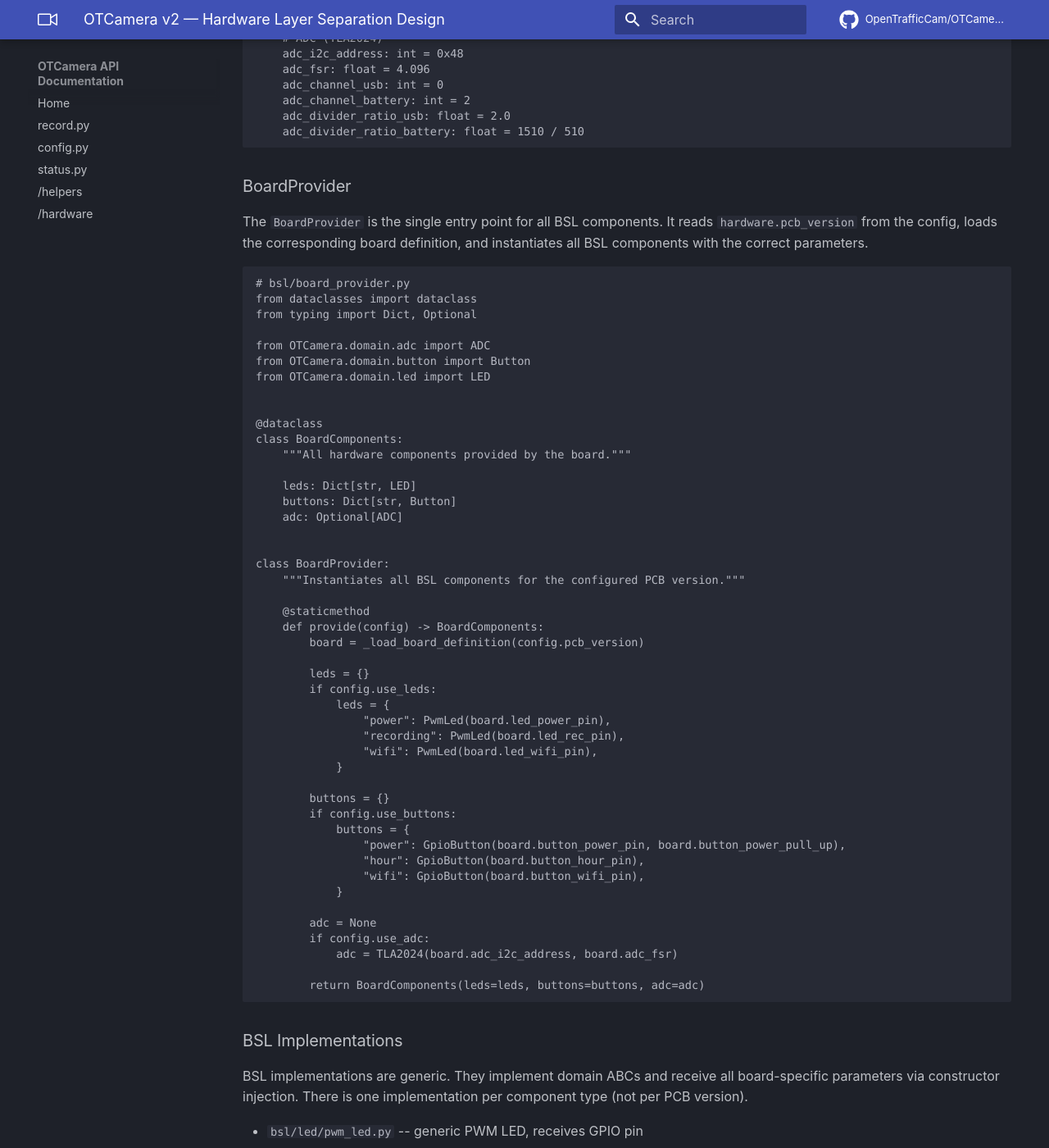
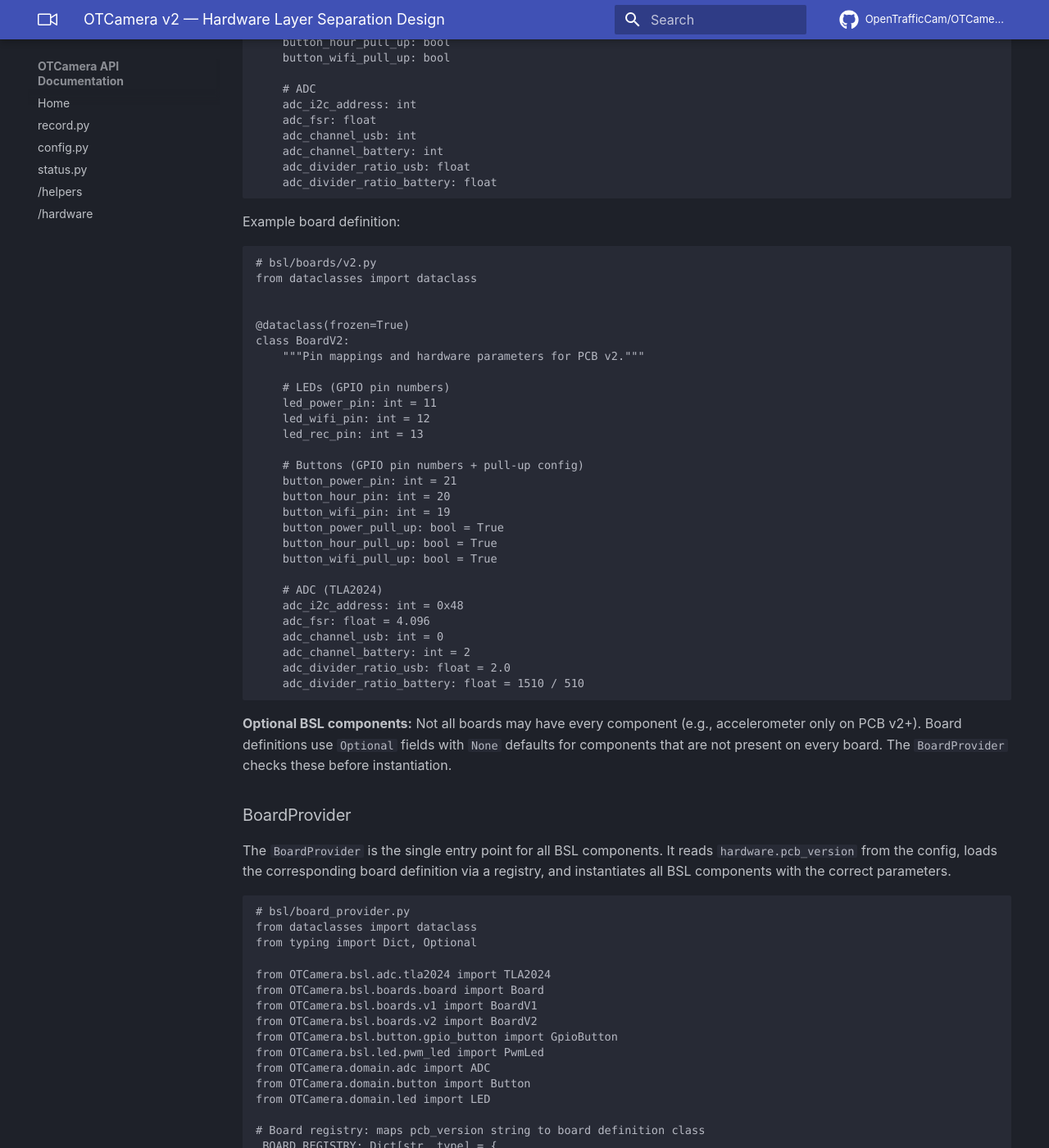
Before and after one commit to OpenTrafficCam/OTCamera, an MkDocs documentation site: the page built from docs/plans/2026-03-12-hardware-layer-separation-design.md, in a window 1280 px wide and 1400 px high, scrolled down 4009 px. Shown: the whole window at 82% size. Built offline with MkDocs 1.6.1 and Material for MkDocs 9.7.7, drawn with Linux system fonts in a browser that asks for light colours; comment, search, counter and statistics services are not loaded; some of the changed text lies outside the part shown.

Commit message:
docs: address spec review findings in hardware layer separation design
Fixes: missing BoardProvider registry/imports, ADCConfig for channel
mappings and divider ratios, Button.bind() interface definition, Board
protocol, pull-up config for all buttons, consistent config naming,
updated deletion list, optional BSL component handling, controller
contracts for empty LED/button dicts.

Co-Authored-By: Claude Opus 4.6 <noreply@anthropic.com>

````diff
--- a/docs/plans/2026-03-12-hardware-layer-separation-design.md
+++ b/docs/plans/2026-03-12-hardware-layer-separation-design.md
@@ -116,8 +116,9 @@ OTCamera/
 └── version.py
 ```
 
-### Deleted (updated, same as original design)
+### Deleted (updated from original design)
 
+From original design (unchanged):
 - `hardware/` directory -- controllers move to `controller/`, BSL components to `bsl/`
 - `plugin/camera/picamerax.py` -- legacy camera backend dropped
 - `plugin_ftp_server/` -- replaced by `adapter/upload/`
@@ -125,11 +126,49 @@ OTCamera/
 - `helpers/filesystem.py` -- absorbed into camera controller
 - `helpers/rpi.py` -- absorbed into power controller
 
+Added by this amendment:
+- `plugin/adc/` (both `adc_provider.py` and `tla2024.py`) -- moves to `bsl/adc/`, selection handled by `BoardProvider`
+- `plugin/led/` and `plugin/button/` -- originally planned in `plugin/` by the original design, now superseded by `bsl/led/` and `bsl/button/`
+
 ## Board Support Layer Details
 
 ### Board Definitions
 
 Each PCB version has a frozen dataclass in `bsl/boards/` containing all board-specific parameters. These are pure data -- no logic, no imports beyond stdlib.
+
+All board definitions share the same field names. A `Board` protocol enforces this contract at the type level:
+
+```python
+# bsl/boards/board.py
+from typing import Protocol
+
+
+class Board(Protocol):
+    """Contract for board definitions. All boards must provide these fields."""
+
+    # LEDs
+    led_power_pin: int
+    led_wifi_pin: int
+    led_rec_pin: int
+
+    # Buttons
+    button_power_pin: int
+    button_hour_pin: int
+    button_wifi_pin: int
+    button_power_pull_up: bool
+    button_hour_pull_up: bool
+    button_wifi_pull_up: bool
+
+    # ADC
+    adc_i2c_address: int
+    adc_fsr: float
+    adc_channel_usb: int
+    adc_channel_battery: int
+    adc_divider_ratio_usb: float
+    adc_divider_ratio_battery: float
+```
+
+Example board definition:
 
 ```python
 # bsl/boards/v2.py
@@ -145,11 +184,13 @@ class BoardV2:
     led_wifi_pin: int = 12
     led_rec_pin: int = 13
 
-    # Buttons (GPIO pin numbers + config)
+    # Buttons (GPIO pin numbers + pull-up config)
     button_power_pin: int = 21
     button_hour_pin: int = 20
     button_wifi_pin: int = 19
     button_power_pull_up: bool = True
+    button_hour_pull_up: bool = True
+    button_wifi_pull_up: bool = True
 
     # ADC (TLA2024)
     adc_i2c_address: int = 0x48
@@ -160,27 +201,62 @@ class BoardV2:
     adc_divider_ratio_battery: float = 1510 / 510
 ```
 
+**Optional BSL components:** Not all boards may have every component (e.g., accelerometer only on PCB v2+). Board definitions use `Optional` fields with `None` defaults for components that are not present on every board. The `BoardProvider` checks these before instantiation.
+
 ### BoardProvider
 
-The `BoardProvider` is the single entry point for all BSL components. It reads `hardware.pcb_version` from the config, loads the corresponding board definition, and instantiates all BSL components with the correct parameters.
+The `BoardProvider` is the single entry point for all BSL components. It reads `hardware.pcb_version` from the config, loads the corresponding board definition via a registry, and instantiates all BSL components with the correct parameters.
 
 ```python
 # bsl/board_provider.py
 from dataclasses import dataclass
 from typing import Dict, Optional
 
+from OTCamera.bsl.adc.tla2024 import TLA2024
+from OTCamera.bsl.boards.board import Board
+from OTCamera.bsl.boards.v1 import BoardV1
+from OTCamera.bsl.boards.v2 import BoardV2
+from OTCamera.bsl.button.gpio_button import GpioButton
+from OTCamera.bsl.led.pwm_led import PwmLed
 from OTCamera.domain.adc import ADC
 from OTCamera.domain.button import Button
 from OTCamera.domain.led import LED
 
+# Board registry: maps pcb_version string to board definition class
+_BOARD_REGISTRY: Dict[str, type] = {
+    "v1": BoardV1,
+    "v2": BoardV2,
+}
+
+
+@dataclass
+class ADCConfig:
+    """Board-specific ADC operational parameters for the power controller."""
+
+    channel_usb: int
+    channel_battery: int
+    divider_ratio_usb: float
+    divider_ratio_battery: float
+
 
 @dataclass
 class BoardComponents:
-    """All hardware components provided by the board."""
+    """All hardware components and parameters provided by the board."""
 
     leds: Dict[str, LED]
     buttons: Dict[str, Button]
     adc: Optional[ADC]
+    adc_config: Optional[ADCConfig]
+
+
+def _load_board_definition(pcb_version: str) -> Board:
+    """Load board definition by PCB version string."""
+    if pcb_version not in _BOARD_REGISTRY:
+        raise ValueError(
+            f"Unknown PCB version: {pcb_version!r}. "
+            f"Available: {list(_BOARD_REGISTRY.keys())}"
+        )
+    return _BOARD_REGISTRY[pcb_version]()
 
 
 class BoardProvider:
@@ -188,40 +264,79 @@ class BoardProvider:
 
     @staticmethod
     def provide(config) -> BoardComponents:
-        board = _load_board_definition(config.pcb_version)
+        board = _load_board_definition(config.hardware.pcb_version)
 
-        leds = {}
-        if config.use_leds:
+        leds: Dict[str, LED] = {}
+        if config.hardware.use_leds:
             leds = {
                 "power": PwmLed(board.led_power_pin),
                 "recording": PwmLed(board.led_rec_pin),
                 "wifi": PwmLed(board.led_wifi_pin),
             }
 
-        buttons = {}
-        if config.use_buttons:
+        buttons: Dict[str, Button] = {}
+        if config.hardware.use_buttons:
             buttons = {
-                "power": GpioButton(board.button_power_pin, board.button_power_pull_up),
-                "hour": GpioButton(board.button_hour_pin),
-                "wifi": GpioButton(board.button_wifi_pin),
+                "power": GpioButton(
+                    board.button_power_pin, pull_up=board.button_power_pull_up
+                ),
+                "hour": GpioButton(
+                    board.button_hour_pin, pull_up=board.button_hour_pull_up
+                ),
+                "wifi": GpioButton(
+                    board.button_wifi_pin, pull_up=board.button_wifi_pull_up
+                ),
             }
 
-        adc = None
-        if config.use_adc:
+        adc: Optional[ADC] = None
+        adc_config: Optional[ADCConfig] = None
+        if config.hardware.use_adc:
             adc = TLA2024(board.adc_i2c_address, board.adc_fsr)
+            adc_config = ADCConfig(
+                channel_usb=board.adc_channel_usb,
+                channel_battery=board.adc_channel_battery,
+                divider_ratio_usb=board.adc_divider_ratio_usb,
+                divider_ratio_battery=board.adc_divider_ratio_battery,
+            )
 
-        return BoardComponents(leds=leds, buttons=buttons, adc=adc)
+        return BoardComponents(
+            leds=leds, buttons=buttons, adc=adc, adc_config=adc_config
+        )
 ```
 
 ### BSL Implementations
 
 BSL implementations are generic. They implement domain ABCs and receive all board-specific parameters via constructor injection. There is one implementation per component type (not per PCB version).
 
-- `bsl/led/pwm_led.py` -- generic PWM LED, receives GPIO pin
-- `bsl/button/gpio_button.py` -- generic GPIO button, receives GPIO pin + pull config
-- `bsl/adc/tla2024.py` -- TLA2024 ADC, receives I2C address + FSR
+- `bsl/led/pwm_led.py` -- generic PWM LED, receives GPIO pin. Constructor: `PwmLed(pin: int)`
+- `bsl/button/gpio_button.py` -- generic GPIO button, receives GPIO pin + pull config. Constructor: `GpioButton(pin: int, pull_up: bool = True, hold_time: float = 3.0)`
+- `bsl/adc/tla2024.py` -- TLA2024 ADC, receives I2C address + FSR. Constructor: `TLA2024(i2c_address: int = 0x48, fsr: float = 4.096)`
 
 If a future PCB version uses a different ADC chip, a new implementation is added to `bsl/adc/` and the board definition references it (the `BoardProvider` would need to know which ADC class to instantiate per board).
+
+### Button Event Binding
+
+The `Button` domain ABC includes a `bind(name, event_bus)` method. This is part of the abstract interface — all button implementations must support it. The method registers the button's press/hold callbacks to emit `ButtonPressed(name)` and `ButtonHeld(name)` events on the given event bus.
+
+```python
+# domain/button.py (relevant part)
+from abc import ABC, abstractmethod
+
+
+class Button(ABC):
+    """Abstract button interface."""
+
+    @abstractmethod
+    def bind(self, name: str, event_bus: "EventBus") -> None:
+        """Register this button to emit named events on the event bus."""
+        ...
+```
+
+This means `bind()` is called during wiring, not during construction. The `GpioButton` implementation sets up gpiozero callbacks that emit `ButtonPressed(name)` and `ButtonHeld(name)` events.
+
+### Controller Contracts
+
+Controllers must tolerate empty LED/button dicts. When `config.hardware.use_leds` is `false`, `board.leds` is `{}`. Controllers that use LEDs (e.g., `CameraController`, `WifiController`) check for key presence before calling LED methods. This is a contract: controllers never assume a specific LED exists.
 
 ## Plugin and Adapter Details
 
@@ -258,7 +373,9 @@ hardware:
 camera:
   type: picamera2        # plugin selection, independent of PCB
   fps: 20
-  resolution: [1920, 1080]
+  resolution:
+    width: 1920
+    height: 1080
 
 server_upload:
   scheme: ftp            # adapter selection
@@ -266,6 +383,8 @@ server_upload:
 ```
 
 ADC thresholds (`adc_threshold_low_battery`, `adc_threshold_external_power`) remain in the user config since they are deployment-specific, not board-specific.
+
+Config access in pseudocode uses nested attributes matching the YAML structure (e.g., `config.hardware.pcb_version`, `config.hardware.use_leds`). The `Config` dataclass (designed in the original spec) validates and provides these as typed fields.
 
 ## Wiring (updated `__main__.py`)
 
@@ -308,13 +427,15 @@ otcamera = OTCamera(
 otcamera.record()
 ```
 
+Note: The original design's wiring had an undefined `upload_plugin` variable. This amendment fixes that by explicitly showing `upload = UploadProvider.provide(CONFIG)` in step 5.
+
 ## Future Extensibility (updated)
 
 ### New BSL component (e.g., accelerometer)
 
 1. Add ABC in `domain/accelerometer.py`
 2. Add implementation in `bsl/accelerometer/`
-3. Add fields to board definitions in `bsl/boards/`
+3. Add fields to board definitions in `bsl/boards/` (use `Optional` fields with `None` default for boards that lack the component)
 4. Extend `BoardComponents` and `BoardProvider` to include it
 5. Add controller in `controller/` if needed
 6. Wire in `__main__.py`
@@ -336,15 +457,15 @@ otcamera.record()
 
 ### New PCB version
 
-1. Add board definition in `bsl/boards/v3.py`
-2. Register in `BoardProvider`
+1. Add board definition in `bsl/boards/v3.py` (must satisfy the `Board` protocol)
+2. Register in `_BOARD_REGISTRY` in `board_provider.py`
 3. No changes to BSL implementations, controllers, or domain
 
 ## Unchanged from Original Design
 
-The following sections from `2026-03-05-v2-architecture-refactor-design.md` remain valid without modification:
+The following **design decisions** from `2026-03-05-v2-architecture-refactor-design.md` carry forward without modification. Note: some of these (LED, Button, Upload ABCs; EventBus) are planned work from the original design that has not yet been implemented in code.
 
-- **Domain ABCs** -- Camera, ADC, LED, Button, Upload interfaces unchanged
+- **Domain ABCs** -- Camera, ADC, LED, Button, Upload interface designs unchanged
 - **Event Bus** -- all event types, error handling, synchronous pub/sub
 - **Recording Pipeline** -- direct method calls for critical path
 - **Controllers** -- same responsibilities and interfaces
````
Also changed, not shown: other parts of docs/plans/2026-03-12-hardware-layer-separation-design.md (+7 -7 lines).
